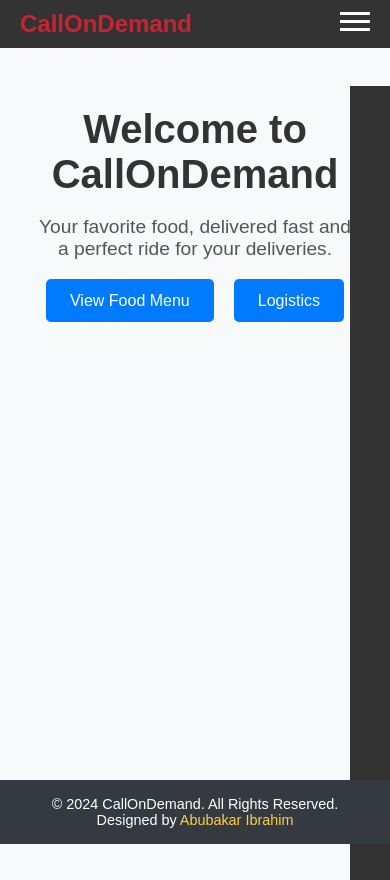
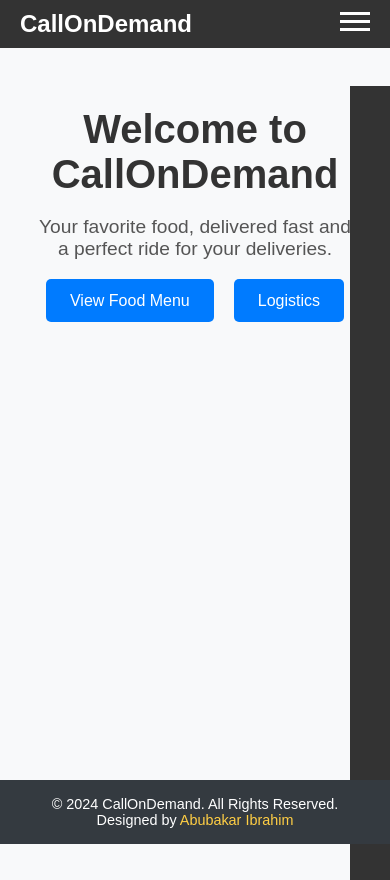
Before and after one commit to iabbakr/callondemand9ja, a React (Vite) app: page / in a window 390 px wide. Shown: the top 880 px of the page. Built offline with nearby package versions, Linux system fonts and the light colour scheme.

Commit message:
header css

```diff
--- a/src/App.css
+++ b/src/App.css
@@ -334,21 +334,3 @@ a:hover {
 
 
 }
-/* Responsive Design Phone*/
-@media (max-width: 480px) {
-  nav{
-    flex-direction: column;
-  }
-  .logo{
-    color: #c82333;
-  }
-}
-/* Responsive Design */
-@media (max-width: 1024px) {
-  nav{
-    flex-direction: column;
-  }
-  .logo{
-    color: #c82333;
-  }
-}
```
